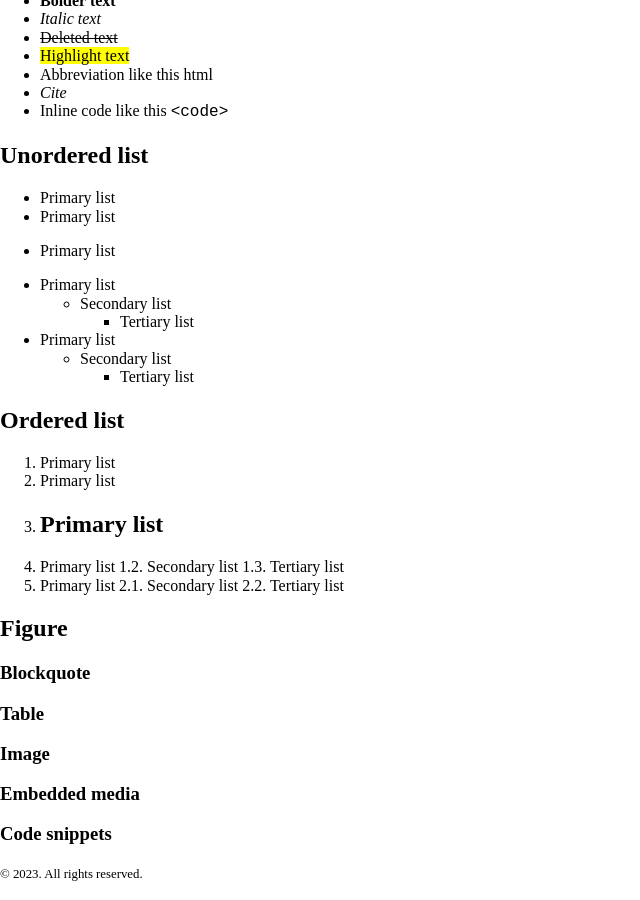
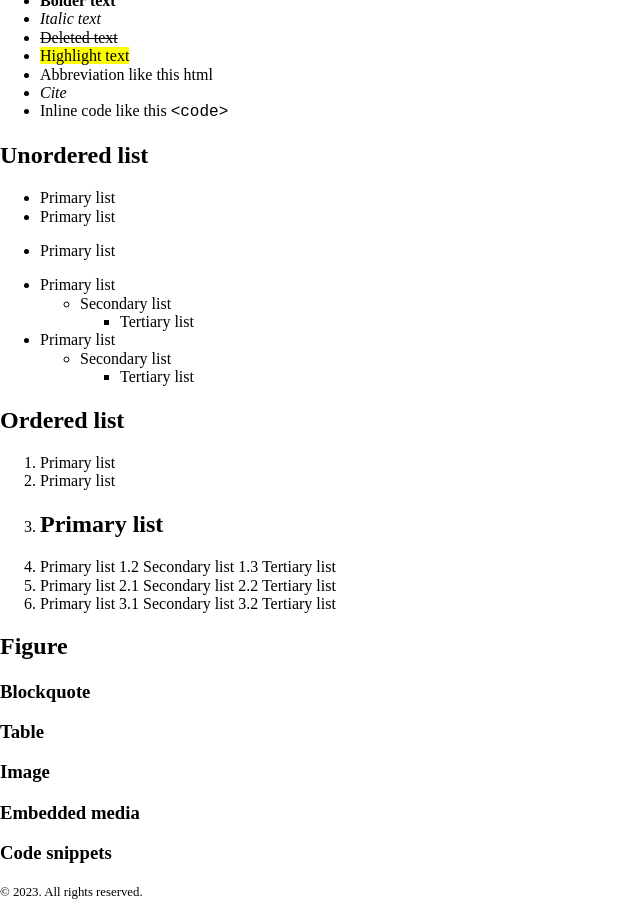
Before and after one commit to aflim/fleuron, a Jekyll site: the page built from styleguide.md, in a window 1280 px wide and 900 px high, scrolled down 654 px. Shown: the whole window, without its empty margins (0-640 px from the left). Built offline with Jekyll 4.4.1, drawn with Linux system fonts in a browser that asks for light colours.

Commit message:
Update styleguide.md

```diff
--- a/styleguide.md
+++ b/styleguide.md
@@ -44,11 +44,14 @@ The standard chunk of Lorem Ipsum used since the 1500s is reproduced below for t
 3. Primary list
 ---
 1. Primary list
-  1.2. Secondary list
-    1.3. Tertiary list
+  1.2 Secondary list
+    1.3 Tertiary list
 2. Primary list
-  2.1. Secondary list
-    2.2. Tertiary list
+  2.1 Secondary list
+    2.2 Tertiary list
+3. Primary list
+  3.1 Secondary list
+    3.2 Tertiary list
 
 ## Figure
 ### Blockquote
```
